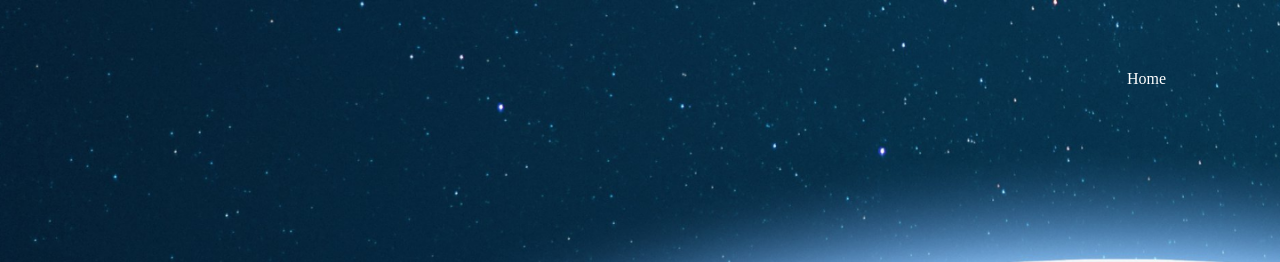
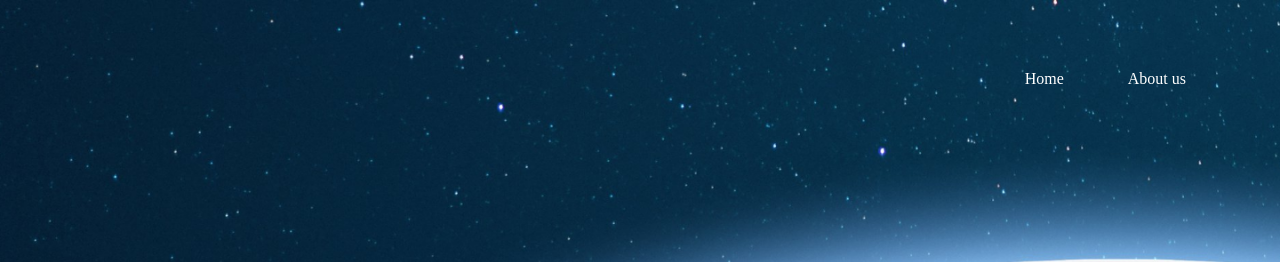
Before and after one commit to Mariozah21/Proxima_Centauri, a Flask app: template templates/index.html in a window 1280 px wide; the page is wider, and only the part inside the window is pictured. Shown: the top 262 px of that part. Run offline with Flask 2, Linux system fonts and the light colour scheme; the template is opened without the code that fills it, so the values that code supplies are empty.

Commit message:
project
pridanie o nas

```diff
--- a/app.py
+++ b/app.py
@@ -33,5 +33,10 @@ def view_basemap_page():
 def view_mybase_page():
     return render_template("mybase.jinja")
 
+@app.route("/aboutus")
+def view_about_us():
+    return render_template("aboutus.jinja")
 
-app.run('0.0.0.0', port=5001)
+
+
+app.run('0.0.0.0', port=5000)
--- a/static/css/structure.css
+++ b/static/css/structure.css
@@ -34,8 +34,7 @@ nav{
 nav ul li {
     list-style-type: none;
 	display: inline-block;
-	padding: 10px 50px;
-
+	padding: 10px 30px;
 }
 
 nav ul li a{
@@ -57,6 +56,7 @@ nav ul li a{
 
 button{
     padding:12px 30px;
+    margin-left:30px;
     border:none;
     border-radius: 50px;
     transition: 0.4s;
--- a/templates/__nav.jinja
+++ b/templates/__nav.jinja
@@ -7,8 +7,9 @@
     <img class="logo" src="{{url_for('static', filename='img/logo.png')}}" alt="logo">
     <ul>
         <li><a href="{{url_for('index')}}">Domov</a></li>
+        <li><a href="{{url_for('view_about_us')}}">O nás</a></li>
     </ul>
-    <button type="button">Prihlasenie</button></a>
+    <a href="{{url_for('view_login_page')}}"><button type="button">Prihlasenie</button></a>
     </nav>
 
     </div>
--- a/templates/index.html
+++ b/templates/index.html
@@ -14,6 +14,7 @@
         <nav>
             <ul>
                 <li>Home</li>
+                <li>About us</li>
             </ul>
         </nav>
 
```
Also changed, not shown: templates/aboutus.jinja (added).
